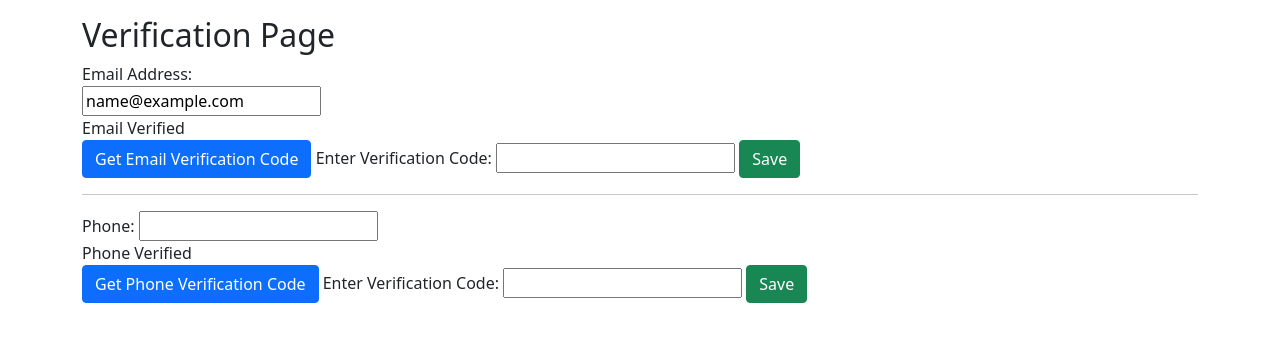
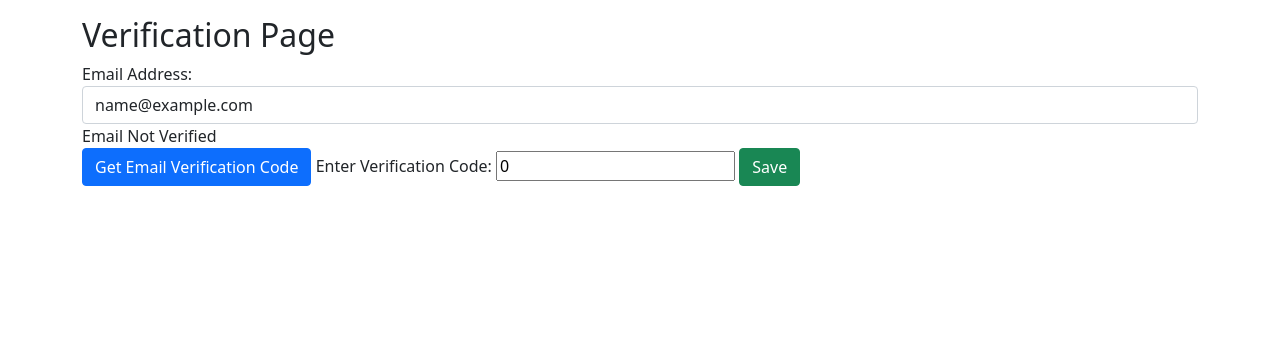
Before and after one commit to egange23/rentalhub, a Django app: page /accounts/verify_email/ in a window 1280 px wide. Shown: the part 99-441 px from the top of the page. Run offline with Django 4.2, Linux system fonts and the light colour scheme; the visitor is signed in with stand-in values (Sample User, id 1); some libraries are stand-ins or nearby versions.

Commit message:
accountns

```diff
--- a/accounts/forms.py
+++ b/accounts/forms.py
@@ -14,6 +14,7 @@
             "username": forms.TextInput(attrs={'hx-post': '/accounts/check_username/', 'hx-trigger':'keyup changed delay:1000ms', 'hx-target':'#hint_id_username',}),
                    }
 
+
 class CustomUserChangeForm(UserChangeForm):
     class Meta:
         model = CustomUser
@@ -27,18 +28,18 @@
 class EmailVerificationForm(forms.ModelForm):
     class Meta:
         model = CustomUser
-        fields = ("email","enter_email_verification_code","phone", "enter_phone_verification_code",)
+        fields = ("email","enter_email_verification_code")
 
         widgets = {
 
-             "email": forms.TextInput(attrs={'hx-post':'/accounts/check_email/', 'hx-trigger':'keyup changed delay:1000ms', 'hx-target':'#hint_id_email',}),
+             "email": forms.TextInput(attrs={'class':'form-control','hx-post':'/accounts/check_email/', 'hx-trigger':'keyup changed delay:1000ms', 'hx-target':'#hint_id_email',}),
         }
 
 class PhoneVerificationForm(forms.ModelForm):
     class Meta:
         model = CustomUser
-        fields = ("email","enter_email_verification_code","phone", "enter_phone_verification_code",)
+        fields = ("phone","enter_phone_verification_code")
 
         widgets = {
-             "phone": forms.TextInput(attrs={'hx-post': '/accounts/check_phone/', 'hx-trigger':'keyup changed delay:1000ms', 'hx-target':'#hint_id_phone',}),
+             "phone": forms.TextInput(attrs={'class':'form-control','hx-post': '/accounts/check_phone/', 'hx-trigger':'keyup changed delay:1000ms', 'hx-target':'#hint_id_phone',}),
                    }
--- a/accounts/models.py
+++ b/accounts/models.py
@@ -5,13 +5,13 @@
 
 
 
-
 class CustomUser(AbstractUser):
     email_verification_code = models.CharField(max_length=50, null=True, blank=True,)
+    enter_email_verification_code = models.CharField(max_length=50, default=0000, null=True, blank=True,)
+    email_verified = models.BooleanField(default=False, null=True, blank=True)
+
     phone = models.CharField(max_length=11, null=True, blank=True, unique=True, help_text="Enter mobile number")
-    enter_email_verification_code = models.CharField(max_length=50, null=True, blank=True,)
-    email_verified = models.BooleanField(default=False, null=True, blank=True)
-    phone_verification_code = models.CharField(max_length=50, null=True, blank=True,)
+    phone_verification_code = models.CharField(max_length=50, default=0000, null=True, blank=True,)
     enter_phone_verification_code = models.CharField(max_length=50, null=True, blank=True,)
     phone_verified = models.BooleanField(default=False, null=True, blank=True)
     def __str__(self):
@@ -22,7 +22,6 @@
         self.phone_verified = self.phone_verification_code == self.enter_phone_verification_code
         super().save(*args, **kwargs)
 
-
     @property
     def verification_status(self):
         if self.email_verified and self.phone_verified:
--- /dev/null
+++ b/accounts/templates/accounts/registration/email_verification.html
@@ -0,0 +1,40 @@
+<!--templates/registration/signup.html-->
+{% extends "base.html" %}
+{% load crispy_forms_tags %}
+
+
+{% block title %}Account Verification!{% endblock title %}
+
+{% block content %}
+<body>
+    <h2>Verification Page</h2>
+
+    <form id="form_id" method="post">
+        {% csrf_token %}
+        <div id="div_id_email_form">
+            <label for="email">Email Address:</label>
+            <div id="email_verification_code">{{ form.email }}</div>
+            <div id="div_id_email_verified" name="email_verified">{{ user.email_verified }}</div>
+            <button id="button_id_get_email" hx-post="/accounts/send_email_code/" hx-trigger="click" hx-target="#button_id_get_email" class="btn btn-primary">Get Email Verification Code</button>
+            <label for="verification_code">Enter Verification Code:</label>
+            {{ form.enter_email_verification_code }}
+            <button id="button_id_email_save" class="btn btn-success" type="submit">Save</button>
+        </div>
+    </form>
+
+    <script>
+        // Verification Status
+        document.addEventListener('DOMContentLoaded', function() {
+            let emailVerified = document.getElementById("div_id_email_verified");
+            let emailVerificationCode = document.getElementById("email_verification_code");
+            let emailCodeInput = emailVerificationCode.querySelector("input");
+
+            if (emailVerified.innerHTML.trim().toLowerCase() === "true") {
+                emailVerified.innerHTML = "Email Verified";
+                emailCodeInput.readOnly = true;
+            } else {
+                emailVerified.innerHTML = "Email Not Verified";
+            }
+        });
+    </script>
+{% endblock content %}
--- a/accounts/templates/accounts/registration/verification.html
+++ /dev/null
@@ -1,63 +0,0 @@
-<!--templates/registration/signup.html-->
-{% extends "base.html" %}
-{% load crispy_forms_tags %}
-
-
-{% block title %}Account Verification!{% endblock title %}
-
-{% block content %}
-<body>
-<h2>Verification Page</h2>
-
-<form id="form_id" method="post">
-    {% csrf_token %}
-    <div id="div_id_email_form">
-        <label for="email">Email Address:</label>
-        <div id="email_verification_code">{{ form.email }}</div>
-        <div id="div_id_email_verified" name="email_verified">{{ user.email_verified }}</div>
-        <button id="button_id_get_email" hx-post="/accounts/send_email_code/" hx-trigger="click" hx-target="#button_id_get_email" class="btn btn-primary">Get Email Verification Code</button>
-        <label for="verification_code">Enter Verification Code:</label>
-        {{ form.enter_email_verification_code }}
-        <button id="button_id_email_save" class="btn btn-success" type="submit">Save</button>
-    </div>
-    <hr>
-    <div id="div_id_phone_form">
-        <label for="phone">Phone:</label>
-        {{ form.phone }}
-        <div id="div_id_phone_verified" name="phone_verified">{{ user.phone_verified }}</div>
-        <button id="button_id_get_phone" hx-post="/accounts/send_phone_code/" hx-trigger="click" hx-target="#button_id_get_phone" class="btn btn-primary">Get Phone Verification Code</button>
-        <label for="verification_code">Enter Verification Code:</label>
-        {{ form.enter_phone_verification_code }}
-        <button id="button_id_phone_save" class="btn btn-success" type="submit">Save</button>
-    </div>
-
-</form>
-<script>
-    //Verification Status
-    let emailVerified = document.getElementById("div_id_email_verified");
-    let phoneVerified = document.getElementById("div_id_phone_verified");
-    let emailVerificationCode = document.getElementById("button_id_get_email");
-    let emailCodeInput = document.getElementById("email_verification_code")
-    let phoneVerificationCode = document.getElementById("button_id_get_phone");
-    let form = document.getElementById("form_id");
-    let divEnterEmailVerificationCode = document.getElementById("div_id_enter_email_verification_code");
-
-
-    if (emailVerified.innerHTML === "True" ) {
-        emailVerified.innerHTML = "Email Verified";
-    } else {
-        emailVerified.innerHTML = "Email Not Verified";
-    }
-
-    if (phoneVerified.innerHTML === "True" ) {
-        phoneVerified.innerHTML = "Phone Verified";
-
-    } else {
-        phoneVerified.innerHTML = "Phone number not verified";
-    }
-
-
-
-</script>
-</body>
-{% endblock content %}
--- a/accounts/urls.py
+++ b/accounts/urls.py
@@ -1,10 +1,11 @@
 from django.urls import path
-from .views import SignUpView, EmailVerifyView
+from .views import SignUpView, EmailVerifyView, PhoneVerifyView
 from . import views
 
 urlpatterns = [
     path("signup/", SignUpView.as_view(), name="signup"),
     path("verify_email/", EmailVerifyView.as_view(), name="verify_email"),
+    path("verify_phone/", PhoneVerifyView.as_view(), name="verify_phone"),
     path("send_email_code/", views.send_email_code, name="send_email_code"),
     path("send_phone_code/", views.send_phone_code, name="send_phone_code"),
 
--- a/accounts/views.py
+++ b/accounts/views.py
@@ -5,7 +5,7 @@
 from django.shortcuts import render, redirect, HttpResponse
 from django.contrib.auth import get_user_model
 
-from .forms import CustomUserCreationForm, EmailVerificationForm
+from .forms import CustomUserCreationForm, EmailVerificationForm, PhoneVerificationForm
 from .models import *
 from django.conf import settings
 
@@ -39,7 +39,7 @@
     return HttpResponse("Email verification code sent!!")
 
 
-    return redirect("verify")
+    return redirect("verify_email")
 
 def send_phone_code(request):
     customuser = CustomUser.objects.get(username=request.user)
@@ -52,8 +52,18 @@
 class EmailVerifyView(UpdateView):
     models = CustomUser
     form_class = EmailVerificationForm
-    template_name = "accounts/registration/verification.html"
-    success_url = reverse_lazy('verify')
+    template_name = "accounts/registration/email_verification.html"
+    success_url = reverse_lazy('verify_email')
+
+    def get_object(self, queryset=CustomUser):
+        print(self.request.user.verification_status)
+        return self.request.user
+
+class PhoneVerifyView(UpdateView):
+    models = CustomUser
+    form_class = PhoneVerificationForm
+    template_name = "accounts/registration/phone_verification.html"
+    success_url = reverse_lazy('verify_phone')
 
     def get_object(self, queryset=CustomUser):
         print(self.request.user.verification_status)
--- a/templates/base.html
+++ b/templates/base.html
@@ -39,6 +39,8 @@
               {% endif %}
               <li><a class="dropdown-item" href="{% url 'verify_email'%}">
                 Email Verification </a></li>
+              <li><a class="dropdown-item" href="{% url 'verify_phone'%}">
+                Phone Verification </a></li>
               <li><a class="dropdown-item" href="{% url 'password_change'%}">
                 Change password</a></li>
               <li><a class="dropdown-item" href="{% url 'logout' %}">Log Out</a></li>
```
Also changed, not shown: accounts/templates/accounts/registration/phone_verification.html (added, +38 -0 lines).
